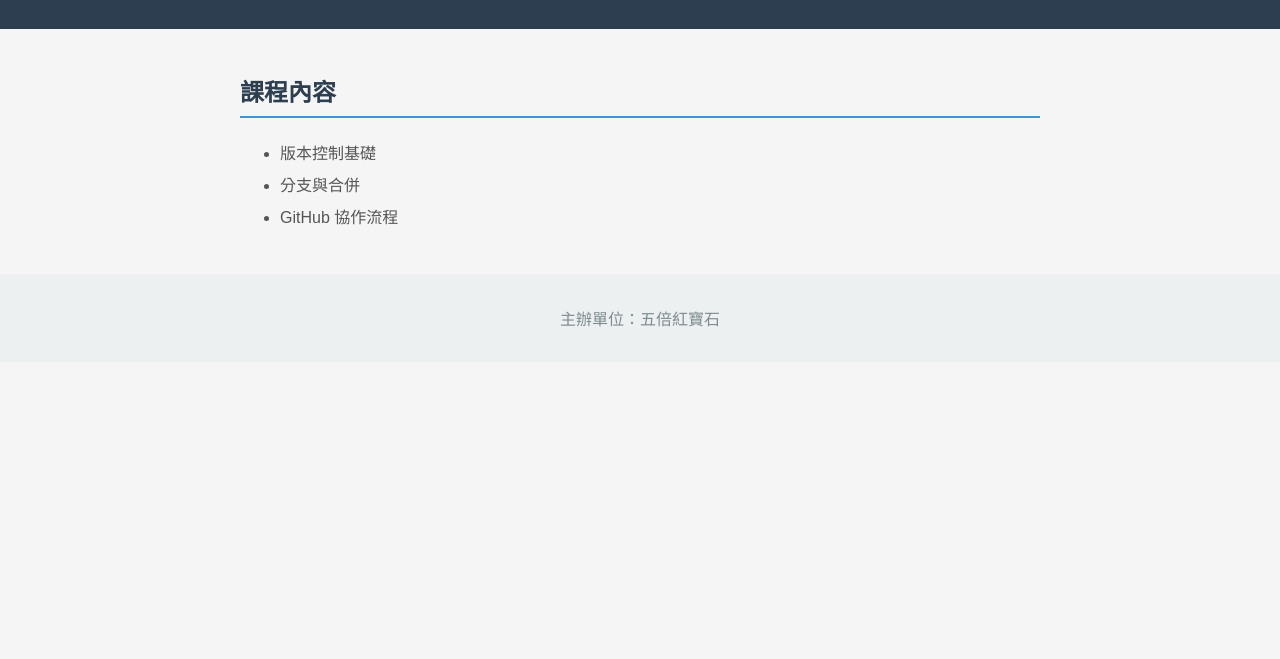
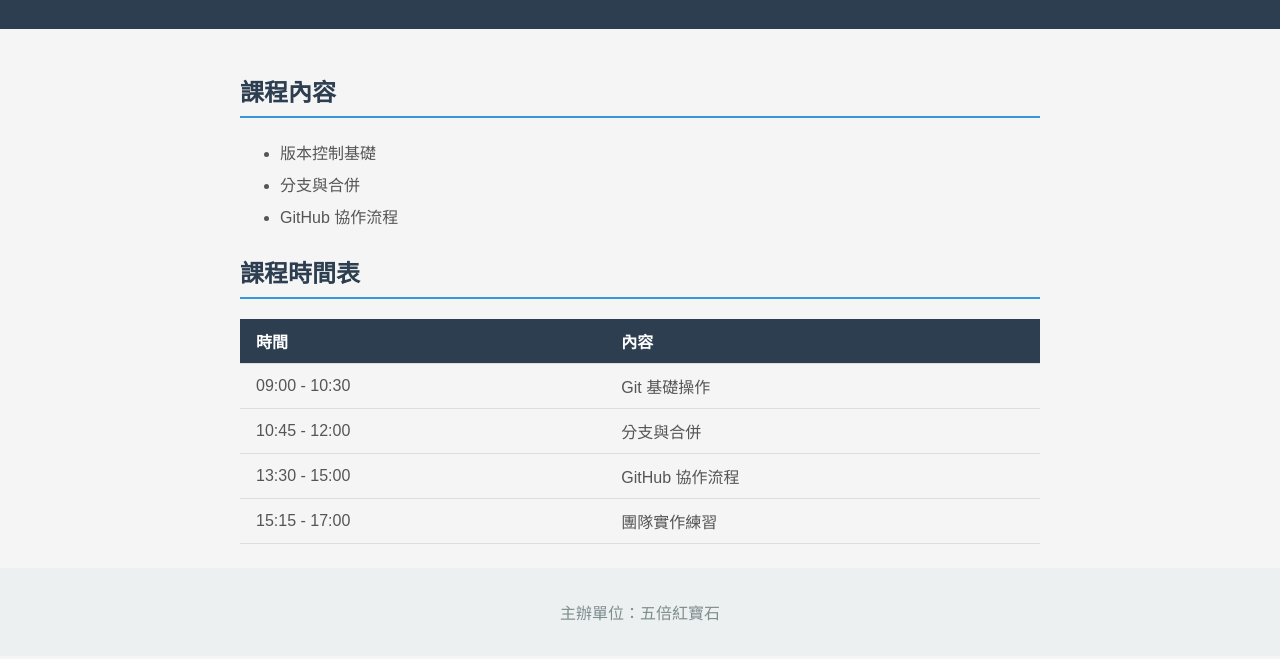
Before and after one commit to cacachang/pr-examples, a plain HTML site: page index.html in a window 1280 px wide. Shown: the part 113-772 px from the top of the page. Drawn offline with Linux system fonts and the light colour scheme.

Commit message:
新增課程時間表區塊

```diff
--- a/index.html
+++ b/index.html
@@ -21,6 +21,36 @@
         <li>GitHub 協作流程</li>
       </ul>
     </section>
+
+    <section>
+      <h2>課程時間表</h2>
+      <table>
+        <thead>
+          <tr>
+            <th>時間</th>
+            <th>內容</th>
+          </tr>
+        </thead>
+        <tbody>
+          <tr>
+            <td>09:00 - 10:30</td>
+            <td>Git 基礎操作</td>
+          </tr>
+          <tr>
+            <td>10:45 - 12:00</td>
+            <td>分支與合併</td>
+          </tr>
+          <tr>
+            <td>13:30 - 15:00</td>
+            <td>GitHub 協作流程</td>
+          </tr>
+          <tr>
+            <td>15:15 - 17:00</td>
+            <td>團隊實作練習</td>
+          </tr>
+        </tbody>
+      </table>
+    </section>
   </main>
 
   <footer>
--- a/style.css
+++ b/style.css
@@ -38,6 +38,27 @@ ul {
   line-height: 2;
 }
 
+table {
+  width: 100%;
+  border-collapse: collapse;
+  margin-top: 12px;
+}
+
+th, td {
+  padding: 10px 16px;
+  text-align: left;
+  border-bottom: 1px solid #ddd;
+}
+
+th {
+  background-color: #2c3e50;
+  color: white;
+}
+
+td {
+  color: #555;
+}
+
 footer {
   background-color: #ecf0f1;
   padding: 16px 20px;
```
